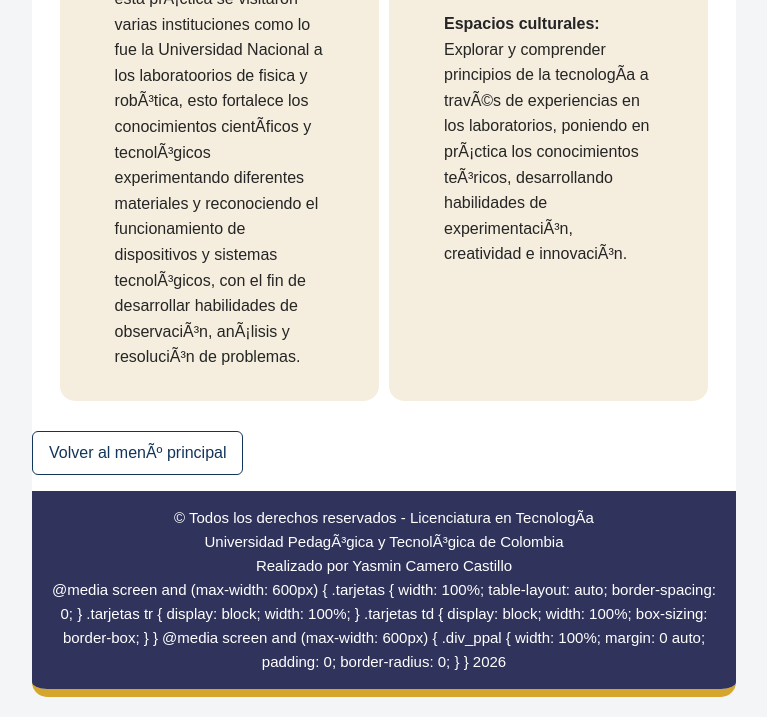
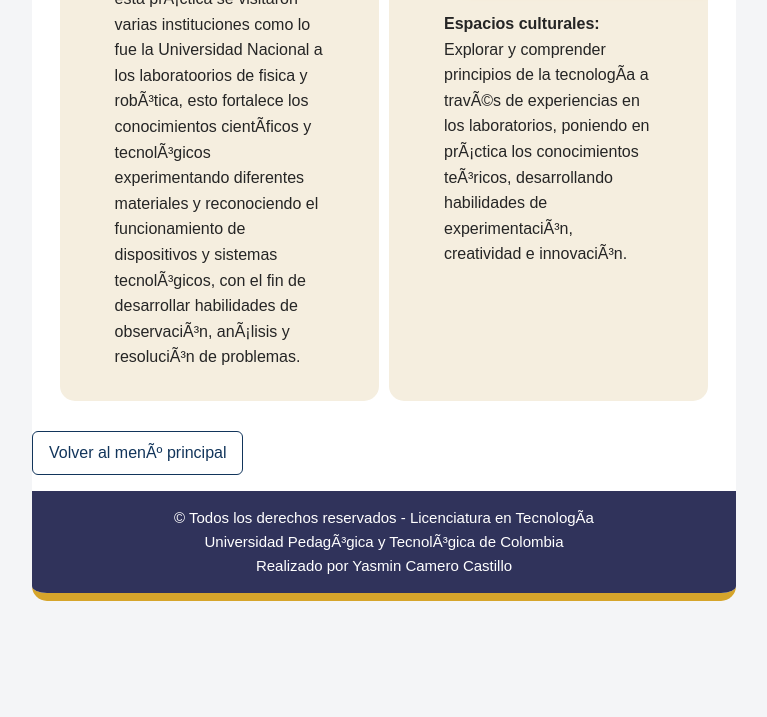
Before and after one commit to yasmincamero-cmd/practicas-Lic.-Tecnolog-a, a plain HTML site: page index.html in a window 1280 px wide. Shown: the part 2187-2904 px from the top of the page, without its empty margins (256-1023 px from the left). After the commit the page ends 2808 px from the top, so only its background shows below. Drawn offline with Linux system fonts and the light colour scheme.

Commit message:
Update index.html

```diff
--- a/index.html
+++ b/index.html
@@ -126,35 +126,6 @@ style="width:270px;height;270px;box-shadow:8px 10px 12px #D6A52B; border-radius:
         <br>
 	Realizado por Yasmin Camero Castillo
 	<br>
-	 @media screen and (max-width: 600px) {
 
-    .tarjetas {
-        width: 100%;
-        table-layout: auto;
-        border-spacing: 0;
-    }
-
-    .tarjetas tr {
-        display: block;
-        width: 100%;
-    }
-
-    .tarjetas td {
-        display: block;
-        width: 100%;
-        box-sizing: border-box;
-    }
-}
-
-@media screen and (max-width: 600px) {
-    .div_ppal {
-        width: 100%;
-        margin: 0 auto;
-        padding: 0;
-        border-radius: 0;
-    }
-}
-        2026
-    </p>
 
 </html>
```
